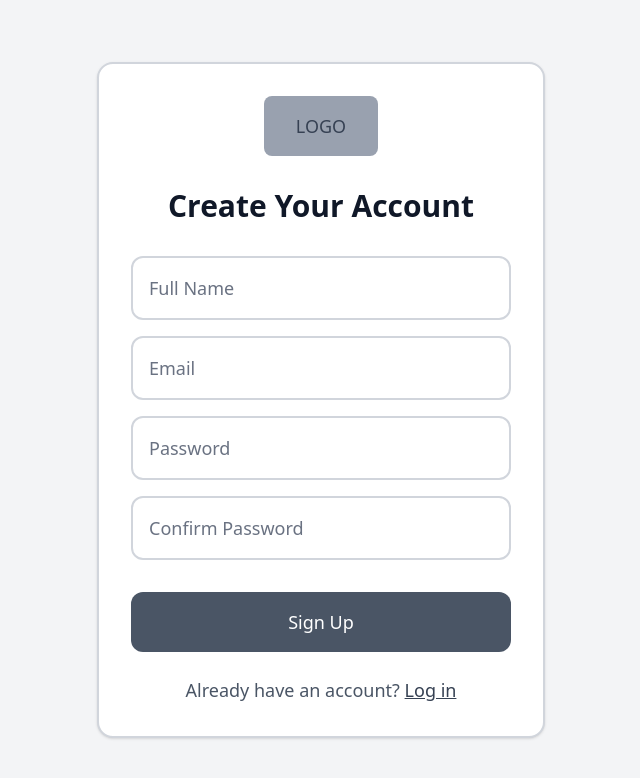
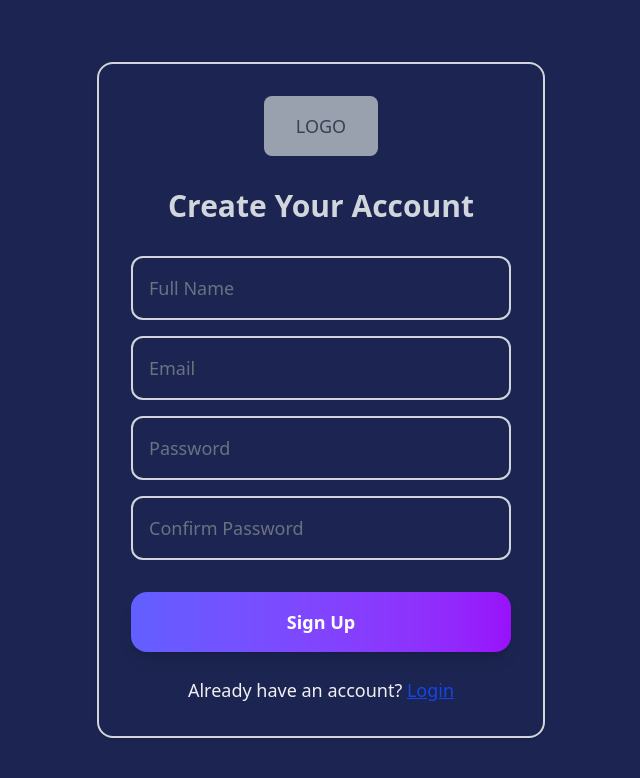
Before and after one commit to Dev-Rid/myBlogWebsite, a React (Vite) app: page /register in a window 1280 px wide. Shown: the top 778 px of the page, without its empty margins (319-959 px from the left). Built offline with nearby package versions, Linux system fonts and the light colour scheme; a web font is replaced by a local one.

Commit message:
feat: signup and login pages modified

```diff
--- a/src/pages/Login.jsx
+++ b/src/pages/Login.jsx
@@ -54,6 +54,7 @@
 
 
 import React, { useState } from 'react';
+import { Link } from 'react-router-dom'
 
 export default function LoginForm() {
   const [formData, setFormData] = useState({
@@ -86,8 +87,8 @@ export default function LoginForm() {
   };
 
   return (
-    <div className="min-h-screen bg-gray-100 flex items-center justify-center p-4">
-      <div className="bg-white rounded-2xl border-2 border-gray-300 p-8 w-full max-w-md shadow-sm">
+    <div className="min-h-screen primary flex items-center justify-center p-4">
+      <div className="primary rounded-2xl border-2 border-gray-300 p-8 w-full max-w-md shadow-sm">
         {/* Logo Placeholder */}
         <div className="flex justify-center mb-8">
           <div className="bg-gray-400 rounded-lg px-8 py-4 text-gray-700 font-medium text-lg">
@@ -96,7 +97,7 @@ export default function LoginForm() {
         </div>
 
         {/* Title */}
-        <h1 className="text-3xl font-bold text-gray-900 text-center mb-8">
+        <h1 className="text-3xl font-bold text-gray-300 text-center mb-8">
           Welcome Back
         </h1>
 
@@ -110,7 +111,7 @@ export default function LoginForm() {
               placeholder="Email"
               value={formData.email}
               onChange={handleInputChange}
-              className="w-full px-4 py-4 border-2 border-gray-300 rounded-xl text-gray-700 placeholder-gray-500 focus:outline-none focus:border-blue-500 focus:ring-1 focus:ring-blue-500 text-lg"
+              className="w-full px-4 py-4 border-2 border-gray-300 rounded-xl text-gray-300 placeholder-gray-500 focus:outline-none focus:border-blue-500 focus:ring-1 focus:ring-blue-500 text-lg"
               required
             />
           </div>
@@ -123,47 +124,43 @@ export default function LoginForm() {
               placeholder="Password"
               value={formData.password}
               onChange={handleInputChange}
-              className="w-full px-4 py-4 border-2 border-gray-300 rounded-xl text-gray-700 placeholder-gray-500 focus:outline-none focus:border-blue-500 focus:ring-1 focus:ring-blue-500 text-lg"
+              className="w-full px-4 py-4 border-2 border-gray-300 rounded-xl text-gray-300 placeholder-gray-500 focus:outline-none focus:border-blue-500 focus:ring-1 focus:ring-blue-500 text-lg"
               required
             />
           </div>
 
           {/* Login Button */}
           <div className="pt-4">
-            <button
-              type="submit"
-              className="w-full bg-gray-600 hover:bg-gray-700 text-white font-medium py-4 px-4 rounded-xl text-lg transition-colors duration-200 focus:outline-none focus:ring-2 focus:ring-gray-500 focus:ring-offset-2"
+            < Link
+               to="/dashboard"
+              className="block w-full text-center bg-gradient-to-r from-indigo-500 to-purple-600 hover:from-indigo-600 hover:to-purple-700 text-white font-semibold py-4 px-6 rounded-2xl text-lg shadow-lg transition-all duration-300 ease-in-out focus:outline-none focus:ring-4 focus:ring-purple-300"
             >
               Login
-            </button>
+            </  Link>
           </div>
         </form>
 
         {/* Forgot Password Link */}
         <div className="text-center mt-6">
-          <button
+          <Link
+            to="/dashboard"
             onClick={handleForgotPassword}
-            className="text-gray-600 hover:text-gray-800 text-lg underline focus:outline-none"
+            className="text-blue-700 hover:text-blue-800 text-lg underline focus:outline-none"
           >
             Forgot password?
-          </button>
+          </Link>
         </div>
 
         {/* Sign Up Link */}
         <div className="text-center mt-8">
-          <p className="text-gray-600 text-lg">
+          <p className="text-lg textColor">
             Don't have an account?{' '}
               <Link
-                to="/dashboard"
+                to="/register"
                 onClick={handleSignUpClick}
                 className="text-gray-700 hover:text-gray-900 font-medium underline focus:outline-none"
-              >Login
+              > <span className='text-blue-700 underline active:text-blue-800'>Sign Up</span>
               </Link>
-
-            <button
-            >
-              Sign up
-            </button>
           </p>
         </div>
       </div>
--- a/src/pages/Signup.jsx
+++ b/src/pages/Signup.jsx
@@ -60,6 +60,8 @@
 
 
 import React, { useState } from 'react';
+import { Link } from 'react-router-dom'
+
 
 export default function SignUpForm() {
   const [formData, setFormData] = useState({
@@ -89,8 +91,8 @@ export default function SignUpForm() {
   };
 
   return (
-    <div className="min-h-screen bg-gray-100 flex items-center justify-center p-4">
-      <div className="bg-white rounded-2xl border-2 border-gray-300 p-8 w-full max-w-md shadow-sm">
+    <div className="min-h-screen primary flex items-center justify-center p-4">
+      <div className="primary rounded-2xl border-2 border-gray-300 p-8 w-full max-w-md shadow-sm">
         {/* Logo Placeholder */}
         <div className="flex justify-center mb-8">
           <div className="bg-gray-400 rounded-lg px-8 py-4 text-gray-700 font-medium text-lg">
@@ -99,7 +101,7 @@ export default function SignUpForm() {
         </div>
 
         {/* Title */}
-        <h1 className="text-3xl font-bold text-gray-900 text-center mb-8">
+        <h1 className="text-3xl font-bold text-gray-300 text-center mb-8">
           Create Your Account
         </h1>
 
@@ -113,7 +115,7 @@ export default function SignUpForm() {
               placeholder="Full Name"
               value={formData.fullName}
               onChange={handleInputChange}
-              className="w-full px-4 py-4 border-2 border-gray-300 rounded-xl text-gray-700 placeholder-gray-500 focus:outline-none focus:border-blue-500 focus:ring-1 focus:ring-blue-500 text-lg"
+              className="w-full px-4 py-4 border-2 border-gray-300 rounded-xl text-gray-300 placeholder-gray-500 focus:outline-none focus:border-blue-500 focus:ring-1 focus:ring-blue-500 text-lg"
               required
             />
           </div>
@@ -126,7 +128,7 @@ export default function SignUpForm() {
               placeholder="Email"
               value={formData.email}
               onChange={handleInputChange}
-              className="w-full px-4 py-4 border-2 border-gray-300 rounded-xl text-gray-700 placeholder-gray-500 focus:outline-none focus:border-blue-500 focus:ring-1 focus:ring-blue-500 text-lg"
+              className="w-full px-4 py-4 border-2 border-gray-300 rounded-xl text-gray-300 placeholder-gray-500 focus:outline-none focus:border-blue-500 focus:ring-1 focus:ring-blue-500 text-lg"
               required
             />
           </div>
@@ -139,7 +141,7 @@ export default function SignUpForm() {
               placeholder="Password"
               value={formData.password}
               onChange={handleInputChange}
-              className="w-full px-4 py-4 border-2 border-gray-300 rounded-xl text-gray-700 placeholder-gray-500 focus:outline-none focus:border-blue-500 focus:ring-1 focus:ring-blue-500 text-lg"
+              className="w-full px-4 py-4 border-2 border-gray-300 rounded-xl text-gray-300 placeholder-gray-500 focus:outline-none focus:border-blue-500 focus:ring-1 focus:ring-blue-500 text-lg"
               required
             />
           </div>
@@ -152,32 +154,44 @@ export default function SignUpForm() {
               placeholder="Confirm Password"
               value={formData.confirmPassword}
               onChange={handleInputChange}
-              className="w-full px-4 py-4 border-2 border-gray-300 rounded-xl text-gray-700 placeholder-gray-500 focus:outline-none focus:border-blue-500 focus:ring-1 focus:ring-blue-500 text-lg"
+              className="w-full px-4 py-4 border-2 border-gray-300 rounded-xl text-gray-300 placeholder-gray-500 focus:outline-none focus:border-blue-500 focus:ring-1 focus:ring-blue-500 text-lg"
               required
             />
           </div>
 
           {/* Sign Up Button */}
           <div className="pt-4">
-            <button
-              type="submit"
+            {/* <Link
+                to="/login"
+            //   type="submit"
               className="w-full bg-gray-600 hover:bg-gray-700 text-white font-medium py-4 px-4 rounded-xl text-lg transition-colors duration-200 focus:outline-none focus:ring-2 focus:ring-gray-500 focus:ring-offset-2"
             >
               Sign Up
-            </button>
+            </Link> */}
+            <Link
+                to="/login"
+                className="block w-full text-center bg-gradient-to-r from-indigo-500 to-purple-600 hover:from-indigo-600 hover:to-purple-700 text-white font-semibold py-4 px-6 rounded-2xl text-lg shadow-lg transition-all duration-300 ease-in-out focus:outline-none focus:ring-4 focus:ring-purple-300"
+            >Sign Up
+            </Link>
+
+
           </div>
         </form>
 
         {/* Login Link */}
         <div className="text-center mt-6">
-          <p className="text-gray-600 text-lg">
+          <p className="text-lg textColor">
             Already have an account?{' '}
-            <button
-              onClick={handleLoginClick}
-              className="text-gray-700 hover:text-gray-900 font-medium underline focus:outline-none"
-            >
-              Log in
-            </button>
+
+            <Link
+                to="/login"
+                onClick={handleLoginClick}
+                className="text-gray-700 hover:text-gray-900 font-medium underline focus:outline-none"
+                // className="text-gray-700 hover:text-gray-900 font-medium underline focus:outline-none"
+            ><span className='text-blue-700 underline active:text-blue-800'>Login</span>
+            </Link>
+
+
           </p>
         </div>
       </div>
```
